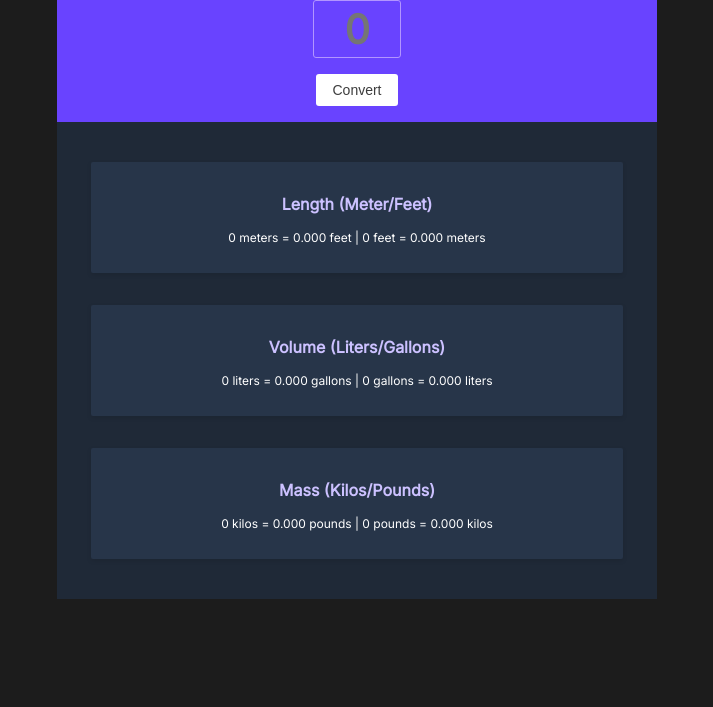
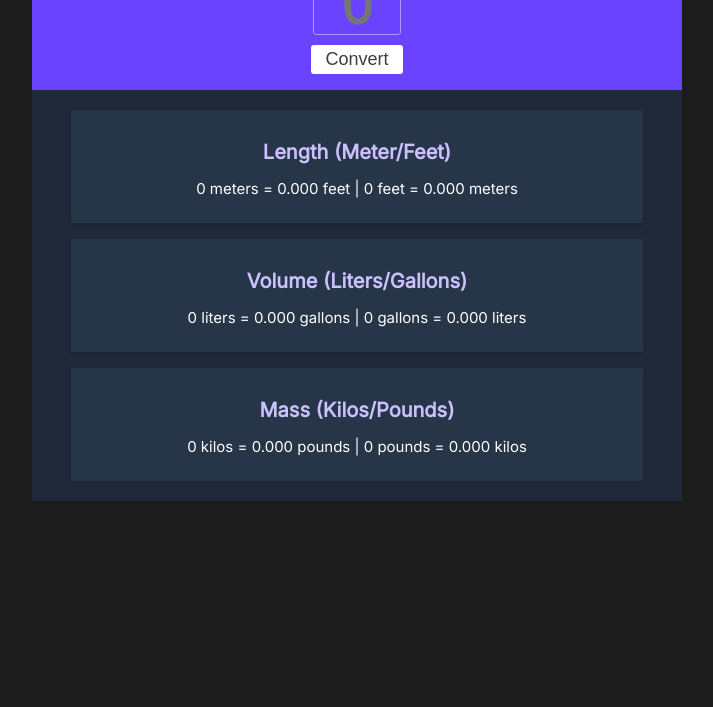
Before and after one commit to mohammedalasly/Unit-Converter, a plain HTML site: page index.html in a window 1280 px wide. Shown: the part 93-800 px from the top of the page, without its empty margins (283-996 px from the left). Drawn offline with Linux system fonts and the light colour scheme.

Commit message:
updating css

```diff
--- a/style.css
+++ b/style.css
@@ -4,34 +4,33 @@ body {
 }
 
 .container {
-  max-width: 600px; /* Adjusted max-width for larger screens */
-  margin: 0 auto;
-  padding: 8px 16px; /* Increased padding for better spacing */
+  max-width: 650px;
+  margin: auto;
 }
 
 .header {
   background: #6943ff;
   color: #fff;
   text-align: center;
-  padding: 16px 0; /* Increased padding for better spacing */
+  padding: 5px 0 16px;
 }
 
 .header h1 {
-  margin-bottom: 16px; /* Increased margin for better spacing */
-  font-size: 24px; /* Increased font size for better readability */
+  margin-bottom: 10px;
+  font-size: 25px;
 }
 
 #input-el {
   display: block;
   margin: 0 auto;
-  width: 70px; /* Adjusted width for better visibility */
-  height: 40px; /* Adjusted height for better visibility */
+  width: 70px;
+  height: 40px;
   padding: 8px;
   border: 1px solid #b295ff;
   color: #fff;
-  font: 600 40px "Inter", sans-serif; /* Adjusted font size for better readability */
+  font: 600 50px "Inter", sans-serif;
   border-radius: 3px;
-  margin-bottom: 16px; /* Increased margin for better spacing */
+  margin-bottom: 10px;
   text-align: center;
   background-color: #6943ff;
 }
@@ -45,8 +44,8 @@ button {
   background: #fff;
   color: #3d3d3d;
   border: none;
-  font-size: 14px; /* Increased font size for better readability */
-  padding: 8px 16px; /* Increased padding for better spacing */
+  font-size: 18px;
+  padding: 4px 14px;
   border-radius: 3px;
   cursor: pointer;
 }
@@ -60,42 +59,42 @@ button:hover {
   display: flex;
   flex-direction: column;
   align-items: center;
-  margin: 0 auto;
-  padding: 24px 0; /* Increased padding for better spacing */
+  margin: auto;
+  padding: 12px 0;
 }
 
 .unit {
   background: #273549;
   border-radius: 2px;
   box-shadow: 0 2px 5px rgba(0, 0, 0, 0.1);
-  padding: 16px; /* Increased padding for better spacing */
+  padding: 10px;
   text-align: center;
-  margin: 16px auto; /* Increased margin for better spacing */
-  width: 90%; /* Adjusted width for better visibility */
-  max-width: 500px; /* Adjusted max-width for larger screens */
+  margin: 8px auto;
+  width: 85%;
+  max-width: 750px;
 }
 
 .unit h3 {
-  margin-bottom: 16px; /* Increased margin for better spacing */
+  margin-bottom: 8px;
   color: #ccc1ff;
-  font-size: 16px; /* Increased font size for better readability */
+  font-size: 20px;
 }
 
 .unit p {
   color: #fff;
-  font-size: 12px; /* Increased font size for better readability */
+  font-size: 15px;
 }
 
-@media screen and (max-width: 768px) {
+@media screen and (max-width: 500px) {
   .container {
-    max-width: 400px;
-    padding-top: 40px; /* Increased padding for better spacing */
+    max-width: 350px;
+    padding-top: 150px;
   }
   .header h1,
   .unit h3 {
-    font-size: 20px; /* Adjusted font size for better readability */
+    font-size: 17px;
   }
   .unit p {
-    font-size: 10px; /* Adjusted font size for better readability */
+    font-size: 13px;
   }
 }
```
